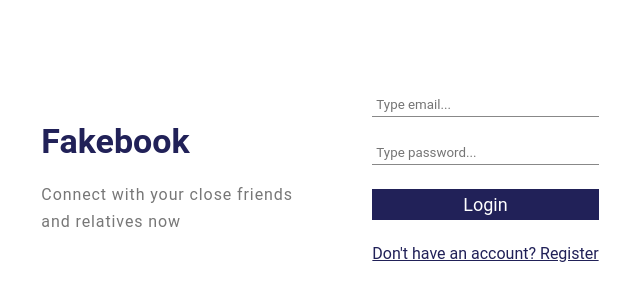
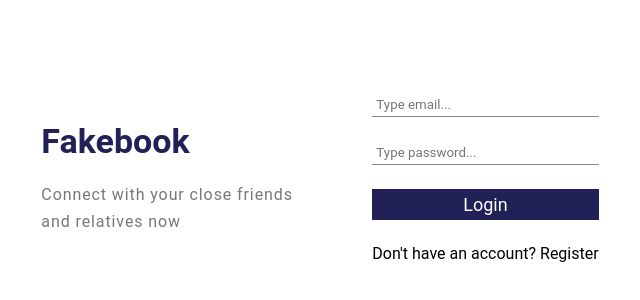
Before and after one commit to AsharAli999/Social_Media_MERN, a React (Vite) app in the folder social media/: page /auth in a window 1280 px wide. Shown: the part 222-522 px from the top of the page, without its empty margins (320-960 px from the left). Built offline with nearby package versions, Linux system fonts and the light colour scheme.

Commit message:
Fixed profile page components

```diff
--- a/social media/src/pages/auth/Auth.jsx
+++ b/social media/src/pages/auth/Auth.jsx
@@ -36,7 +36,6 @@ const Auth = () => {
 
         console.log(data)
         dispatch(register(data))
-        console.log("Registered!");
         navigate('/')
       } else {
         if (email === '' || password === '') {
@@ -51,7 +50,6 @@ const Auth = () => {
         const body = { email, password }
         const data = await request('/auth/login', 'POST', headers, body)
         dispatch(login(data))
-        console.log("Logged In!");
         navigate('/')
       }
     } catch (error) {
@@ -63,7 +61,7 @@ const Auth = () => {
     <div className={classes.container}>
       <div className={classes.wrapper}>
         <div className={classes.left}>
-          <h1> Fakebook </h1>
+          <h1>Fakebook</h1>
           <p>Connect with your close friends and relatives now</p>
         </div>
         <form onSubmit={handleSubmit} className={classes.right}>
@@ -75,8 +73,8 @@ const Auth = () => {
           </button>
           {
             isRegister
-              ? <p className={classes.route} onClick={() => setIsRegister(prev => !prev)}>Already have an account? Login</p>
-              : <p className={classes.route} onClick={() => setIsRegister(prev => !prev)}>Don't have an account? Register</p>
+              ? <p onClick={() => setIsRegister(prev => !prev)}>Already have an account? Login</p>
+              : <p onClick={() => setIsRegister(prev => !prev)}>Don't have an account? Register</p>
           }
         </form>
         {error && (
```
